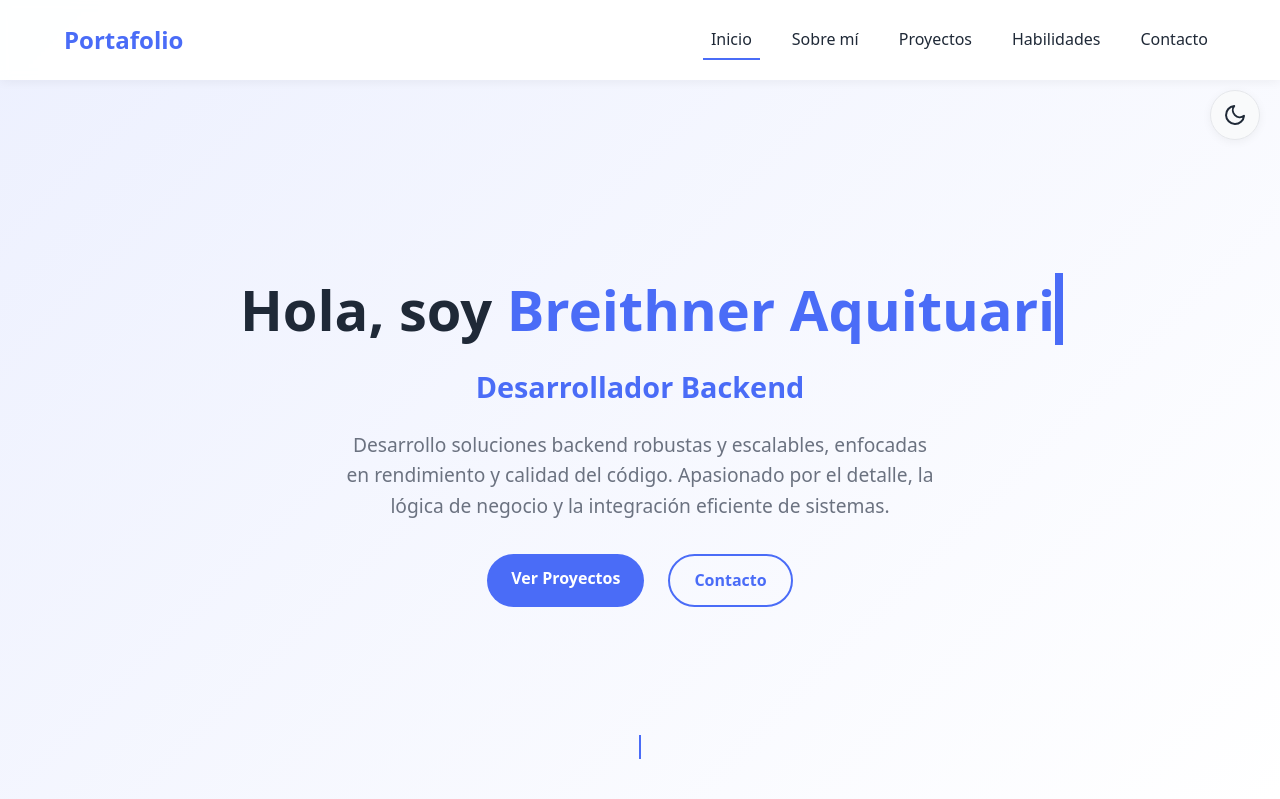
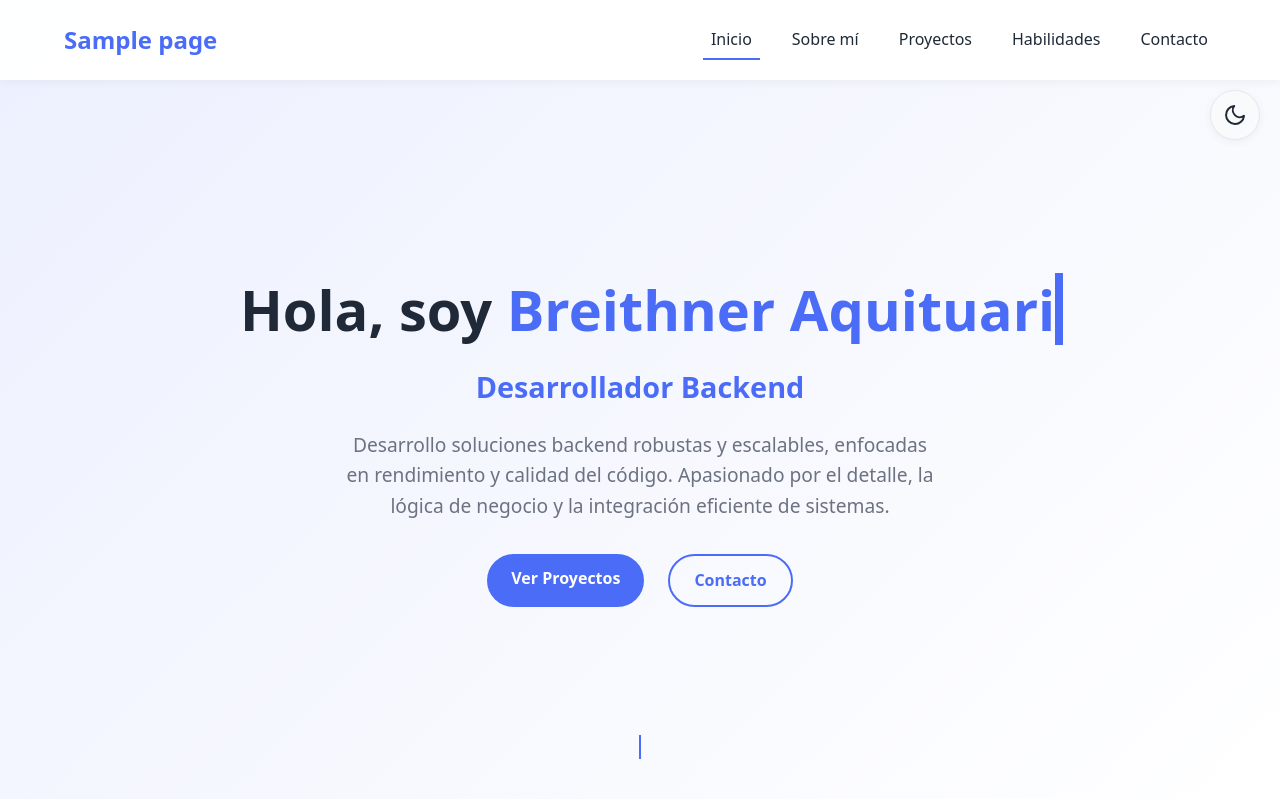
Before and after one commit to br3hap/portafolio-administrable-django-postgresql, a Django app: page / in a window 1280 px wide. Shown: the top 799 px of the page. Run offline with Django 5.2, Linux system fonts and the light colour scheme; tables that the repository leaves empty hold one stand-in row (values such as "Sample post"); some libraries are stand-ins or nearby versions.

Commit message:
upload project

```diff
--- a/Template/base.html
+++ b/Template/base.html
@@ -2,17 +2,18 @@
 <!DOCTYPE html>
 <html lang="es">
 {% load static %}
+  {% for pg in page %}
   <head>
     <meta charset="UTF-8" />
     <meta name="viewport" content="width=device-width, initial-scale=1.0" />
-    <title>Mi Portafolio</title>
+    <title>{{pg.title}}</title>
     <link rel="icon" href="{% static 'img/img.png' %}" type="image/png">
     <link rel="stylesheet" href="{% static 'css/styles.css' %}" />
-    <meta name="description" content="Portafolio profesional" />
-    <meta name="author" content="Breithner Aquituari" />
+    <meta name="description" content={{pg.description}}/>
+    <meta name="author" content={{pg.author}} />
   </head>
 
-  <body {% block class %}{% endblock class %}>
+  <body>
     <div id="root">
       <!-- Theme Toggle Button -->
       <div class="theme-toggle">
@@ -25,7 +26,7 @@
       <header class="header">
         <div class="container">
           <div class="logo">
-            <a href="#inicio">Portafolio</a>
+            <a href="#inicio">{{pg.name}}</a>
           </div>
           <nav class="nav-menu">
             <div class="menu-toggle">
@@ -60,4 +61,5 @@
     <script src="https://cdn.gpteng.co/gptengineer.js" type="module"></script>
     <script src="{% static 'js/script.js' %}"></script>
   </body>
+  {% endfor %}
 </html>
--- a/Template/home.html
+++ b/Template/home.html
@@ -286,7 +286,7 @@
       <footer class="footer">
         <div class="container">
           <div class="footer-content">
-            <p>&copy; 2025 Breithner Aquituari. Todos los derechos reservados.</p>
+            <p>&copy; {{pg.anio|date:"Y"}} {{pg.rights_reserved}} </p>
           </div>
         </div>
       </footer>
```
